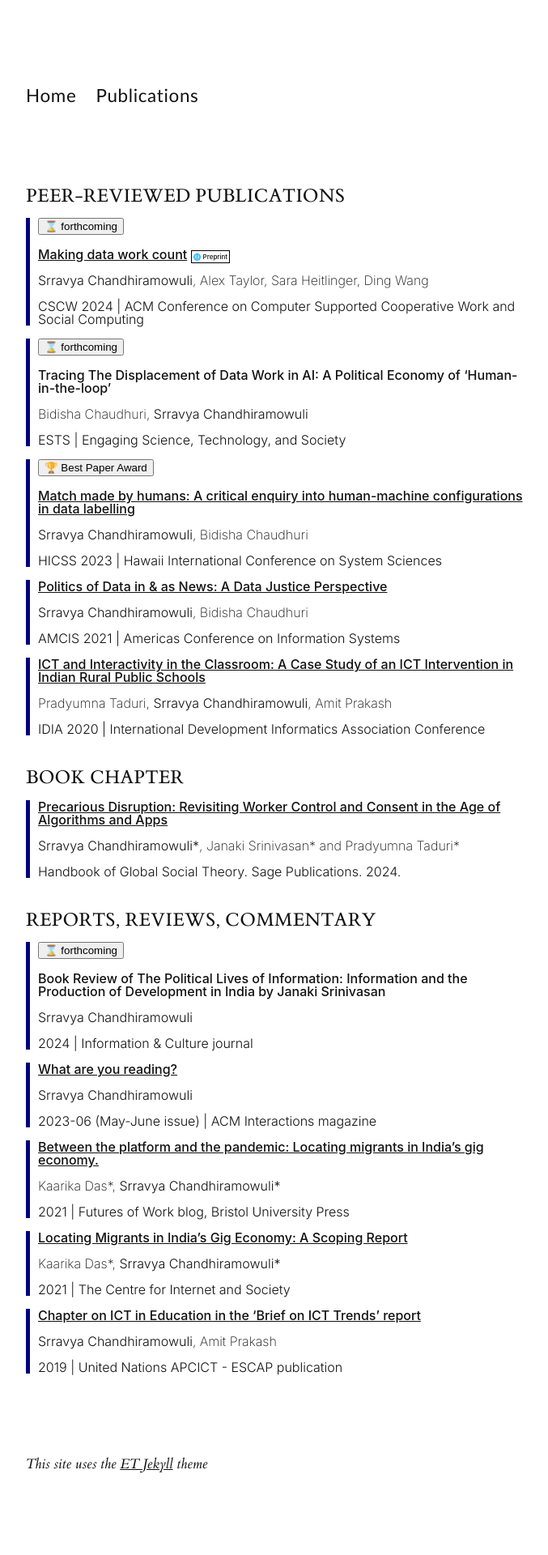
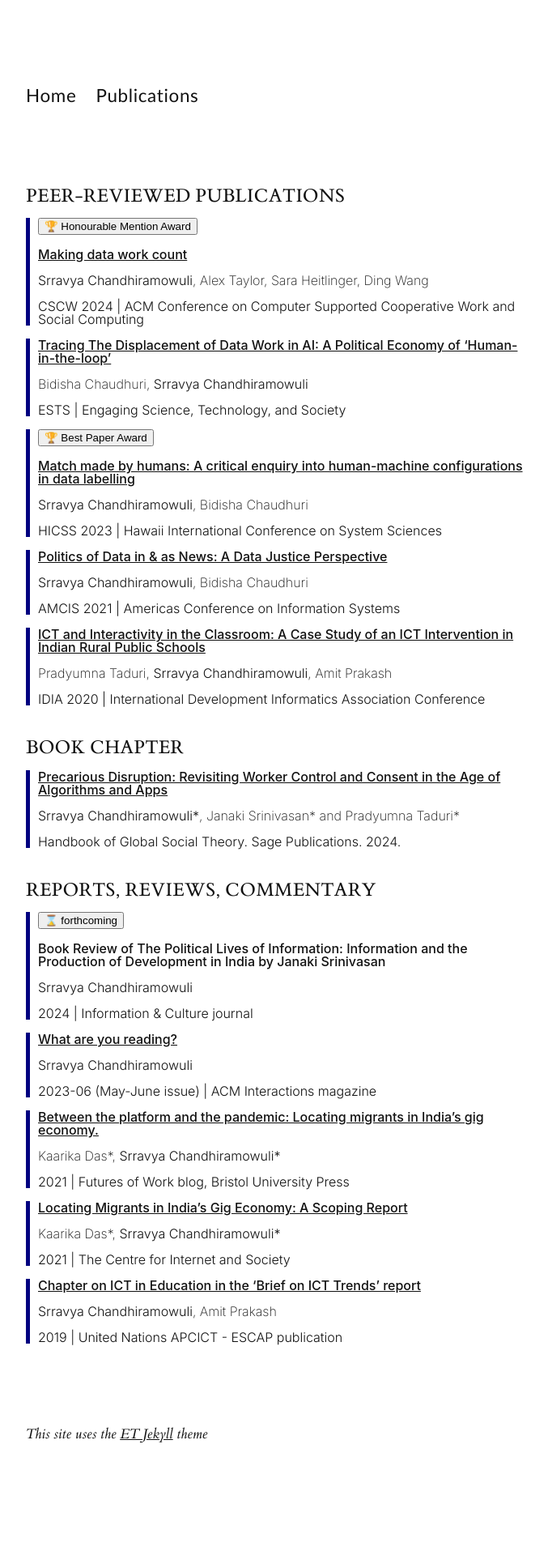
Before and after one commit to srravya/srravya.github.io, a Jekyll site: the page built from publications/index.md, in a window 1280 px wide. Shown: the whole page at 81% size, without its empty margins (128-805 px from the left). Built offline with Jekyll 4.4.1, drawn with Linux system fonts in a browser that asks for light colours; some web fonts are replaced; after the commit the page ends 1883 px from its top, so only the background shows below that.

Commit message:
Update publications

```diff
--- a/publications/index.md
+++ b/publications/index.md
@@ -8,18 +8,15 @@ description: A selected list of my research
 
 <div class="entry-publication">
 <section>
-<button clas=infopill>⌛ forthcoming</button>
+<button clas=infopill>🏆 Honourable Mention Award</button>
 </section>
-<p class="what"><a href="https://arxiv.org/abs/2311.18046">Making data work count</a> <span class="preprint">🌐 Preprint</span></p>
+<p class="what"><a href="https://dl.acm.org/doi/10.1145/3637367">Making data work count</a></p>
 <p class="who"><span class="lookatme">Srravya Chandhiramowuli</span>, Alex Taylor, Sara Heitlinger, Ding Wang</p>
 <p class="where">CSCW <time datetime="2024">2024</time> | ACM Conference on Computer Supported Cooperative Work and Social Computing</p>
 </div>
 
 <div class="entry-publication">
-<section>
-<button clas=infopill>⌛ forthcoming</button>
-</section>
-<p class="what">Tracing The Displacement of Data Work in AI: A Political Economy of ‘Human-in-the-loop’</p>
+<p class="what"><a href="https://estsjournal.org/index.php/ests/article/view/2983">Tracing The Displacement of Data Work in AI: A Political Economy of ‘Human-in-the-loop’</a></p>
 <p class="who">Bidisha Chaudhuri, <span class="lookatme">Srravya Chandhiramowuli</span></p>
 <p class="where">ESTS | Engaging Science, Technology, and Society</p>
 </div>
```
